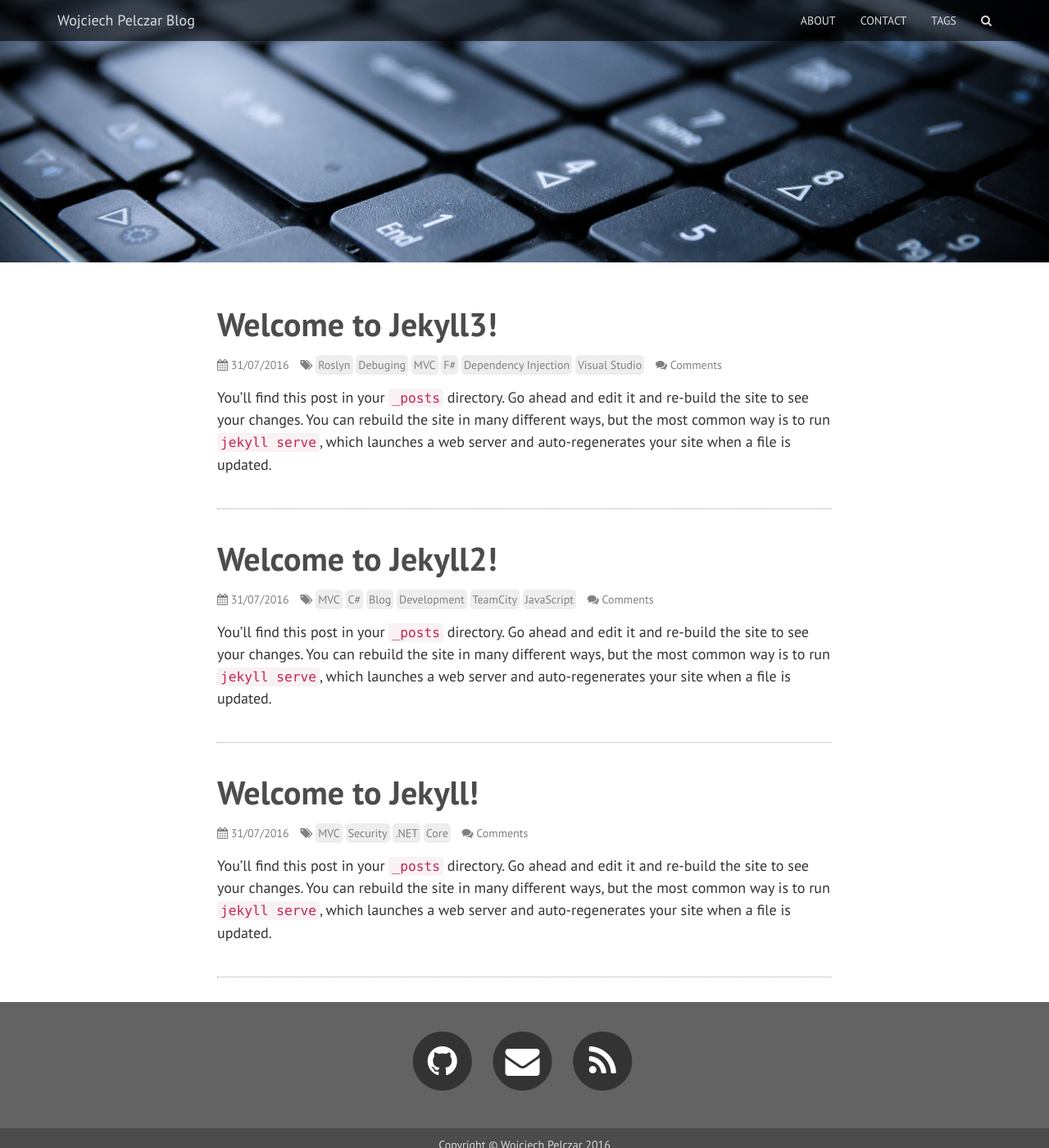
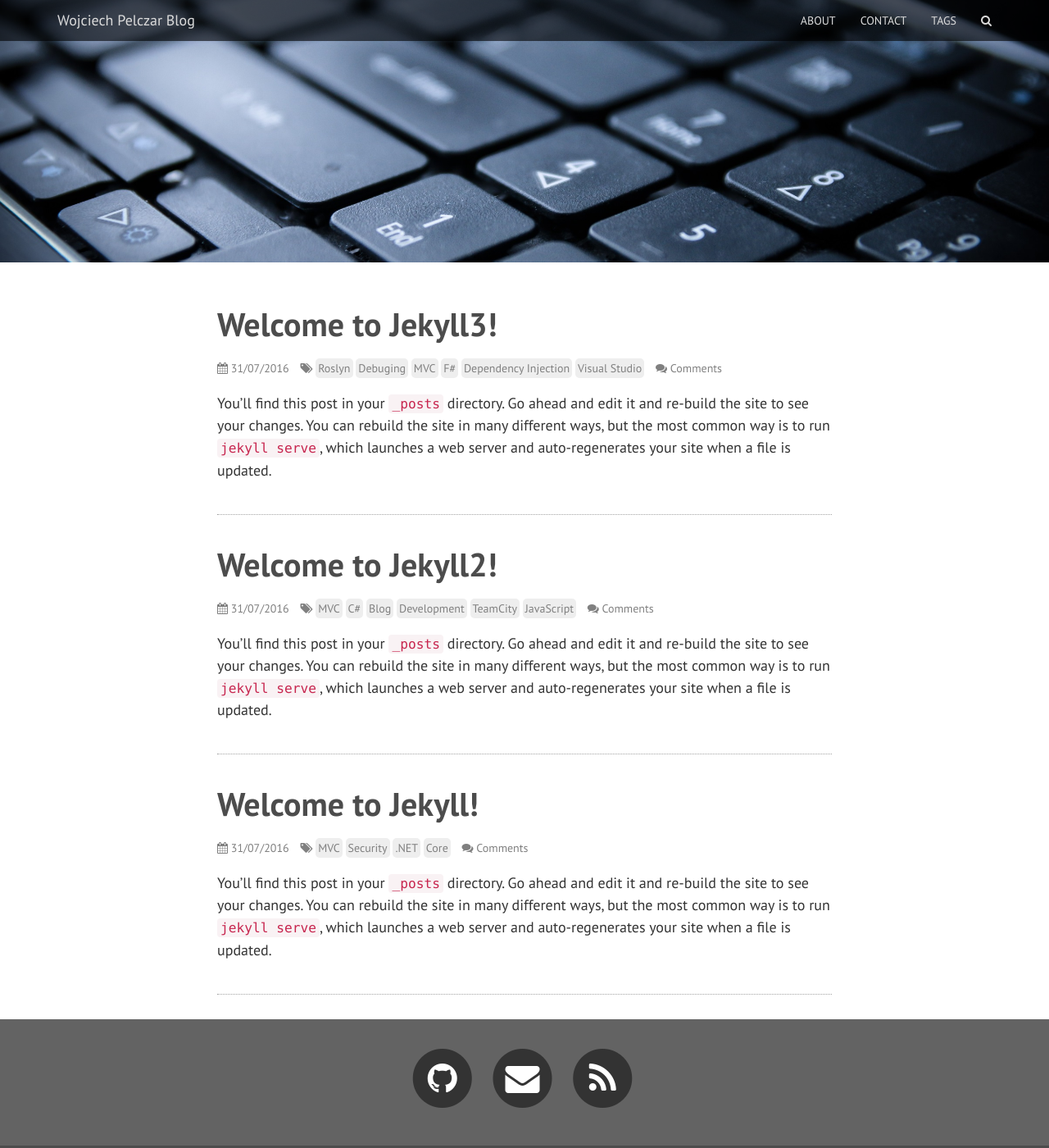
Before and after one commit to wpelczar/Blog, a Jekyll site: the page built from index.html, in a window 1280 px wide and 1400 px high. Shown: the whole window at 82% size. Built offline with Jekyll 4.4.1, drawn with Linux system fonts in a browser that asks for light colours; nearby versions of some CDN libraries; comment, search, counter and statistics services are not loaded.

Commit message:
Post info display fix (line height, word wrap)

```diff
--- a/_sass/_post.scss
+++ b/_sass/_post.scss
@@ -31,6 +31,7 @@
 .post-info{
   margin: 5px 0 15px 0;
   color: gray;
+  line-height: 2;
   a{
     color: gray;
     @include transition(color 0s);
@@ -45,6 +46,7 @@
 }
 
 .post-comments-icon{
+  display: inline-block;
   a{
     &:hover, &:focus{
       color: $base-color-1;
```
